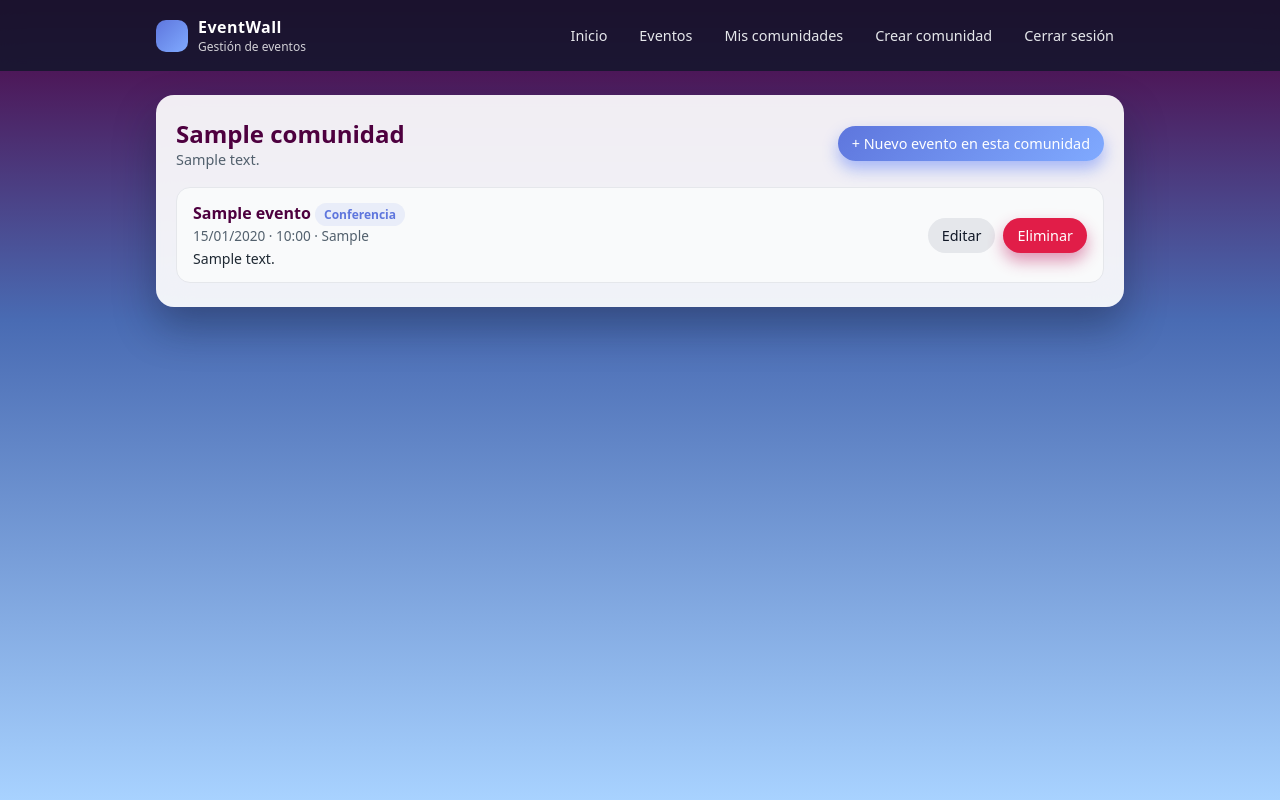
After one commit to DAOZ2004/EventWall, a Django app: page /comunidades/1/ in a window 1280 px wide. The commit adds this page. Run offline with Django 5.2, Linux system fonts and the light colour scheme; a user stored in the database is signed in; tables that the repository leaves empty hold one stand-in row (values such as "Sample post").

Commit message:
mejorando vista de comunidades y eventos

```diff
--- a/EventWall/EventWall/urls.py
+++ b/EventWall/EventWall/urls.py
@@ -33,4 +33,10 @@ urlpatterns = [
     path('eventos/<int:pk>/eliminar/', views.evento_eliminar, name='evento_eliminar'),
     path("comunidades/", views.comunidades_list, name="Comunidades"),
     path("comunidades/nueva/", views.crear_comunidad_view, name="CrearComunidad"),
+    path("comunidades/<int:pk>/", views.comunidad_detalle, name="comunidad_detalle"),
+    path(
+        "comunidades/<int:comunidad_id>/eventos/nuevo/",
+        views.evento_crear,
+        name="evento_crear_en_comunidad",
+    ),
 ]
--- /dev/null
+++ b/EventWall/appEventWall/Templates/comunidad_detalle.html
@@ -0,0 +1,78 @@
+{% load static %}
+<!DOCTYPE html>
+<html lang="es">
+<head>
+    <meta charset="UTF-8">
+    <title>{{ comunidad.nombre }} - EventWall</title>
+    <meta name="viewport" content="width=device-width, initial-scale=1">
+    <link rel="stylesheet" href="{% static 'css/styles.css' %}">
+    <link rel="icon" href="{% static 'img/EventWall.jpg' %}" type="image/x-icon">
+</head>
+<body>
+<header class="header">
+    <div class="header-inner">
+        <div class="header-row">
+            <div class="brand">
+                <div class="brand-logo"></div>
+                <div>
+                    <div class="brand-title">EventWall</div>
+                    <div style="font-size:0.75rem; opacity:.8;">Gestión de eventos</div>
+                </div>
+            </div>
+            <nav class="nav">
+                <a href="{% url 'home' %}">Inicio</a>
+                <a href="{% url 'eventos_list' %}">Eventos</a>
+                <a href="{% url 'Comunidades' %}">Mis comunidades</a>
+                <a href="{% url 'CrearComunidad' %}">Crear comunidad</a>
+                <a href="{% url 'logout' %}">Cerrar sesión</a>
+            </nav>
+        </div>
+    </div>
+</header>
+
+<main>
+    <div class="main-container">
+        <section class="card-panel">
+            <div class="page-header">
+                <div>
+                    <h2 class="page-title">{{ comunidad.nombre }}</h2>
+                    <p class="page-subtitle">
+                        {{ comunidad.descripcion|default:"Sin descripción" }}
+                    </p>
+                </div>
+                <a href="{% url 'evento_crear_en_comunidad' comunidad.id %}" class="btn">
+                    + Nuevo evento en esta comunidad
+                </a>
+            </div>
+
+            <ul class="events-list">
+                {% for evento in eventos %}
+                    <li class="event-card">
+                        <div class="event-main">
+                            <div class="event-title">
+                                {{ evento.titulo }}
+                                <span class="badge">{{ evento.get_tipo_display }}</span>
+                            </div>
+                            <div class="event-meta">
+                                {{ evento.fecha|date:"d/m/Y" }}
+                                · {{ evento.hora|time:"H:i" }}
+                                · {{ evento.lugar }}
+                            </div>
+                            <p class="event-description">
+                                {{ evento.descripcion }}
+                            </p>
+                        </div>
+                        <div class="event-actions">
+                            <a href="{% url 'evento_editar' evento.id %}" class="btn-secondary">Editar</a>
+                            <a href="{% url 'evento_eliminar' evento.id %}" class="btn-danger">Eliminar</a>
+                        </div>
+                    </li>
+                {% empty %}
+                    <p>No hay eventos en esta comunidad todavía. Crea uno con el botón de arriba.</p>
+                {% endfor %}
+            </ul>
+        </section>
+    </div>
+</main>
+</body>
+</html>
--- a/EventWall/appEventWall/Templates/eventos_list.html
+++ b/EventWall/appEventWall/Templates/eventos_list.html
@@ -53,6 +53,9 @@
                                         <span class="badge">
                                             {{ evento.get_tipo_display }}
                                         </span>
+                                        <div class="event-meta">
+                                           Comunidad: {{ evento.comunidad.nombre }}
+                                        </div>
                                     {% endif %}
                                 </div>
                                 <div class="event-meta">
--- a/EventWall/appEventWall/models.py
+++ b/EventWall/appEventWall/models.py
@@ -20,7 +20,7 @@ class Evento(models.Model):
         ('otro', 'Otro'),
     ]
 
-    # Campos que ya tenías
+
     titulo = models.CharField(max_length=120)
     descripcion = models.TextField(blank=True)
     fecha = models.DateField()
@@ -35,9 +35,17 @@ class Evento(models.Model):
         blank=True
     )
 
-    # Quién creó el evento (del modelo nuevo)
+
     creado_por = models.ForeignKey(
         settings.AUTH_USER_MODEL,
+        on_delete=models.CASCADE,
+        related_name='eventos',
+        null=True,
+        blank=True
+    )
+
+    comunidad = models.ForeignKey(
+        'Comunidad',
         on_delete=models.CASCADE,
         related_name='eventos',
         null=True,
--- a/EventWall/appEventWall/views.py
+++ b/EventWall/appEventWall/views.py
@@ -77,17 +77,34 @@ def evento_detalle(request, pk):
     return render(request, "evento_detalle.html", {"evento": evento})
 
 @login_required
-def evento_crear(request):
+def evento_crear(request, comunidad_id=None):
+    comunidad = None
+    if comunidad_id is not None:
+        comunidad = get_object_or_404(Comunidad, id=comunidad_id, propietario=request.user)
+
     if request.method == "POST":
-        form = EventForm(request.POST)
+        form = EventForm(request.POST, user=request.user)
         if form.is_valid():
             evento = form.save(commit=False)
             evento.creado_por = request.user
+            if comunidad is not None:
+                evento.comunidad = comunidad   # lo forzamos a esta comunidad
             evento.save()
+            # Si venimos desde una comunidad, regresamos ahí
+            if comunidad is not None:
+                return redirect("comunidad_detalle", pk=comunidad.id)
             return redirect("eventos_list")
     else:
-        form = EventForm()
-    return render(request, "evento_form.html", {"form": form})
+        initial = {}
+        if comunidad is not None:
+            initial["comunidad"] = comunidad
+        form = EventForm(user=request.user, initial=initial)
+
+    return render(
+        request,
+        "evento_form.html",
+        {"form": form, "comunidad": comunidad},
+    )
 
 @login_required
 def evento_editar(request, pk):
@@ -129,3 +146,13 @@ def crear_comunidad_view(request):
         form = ComunidadForm()
 
     return render(request, "ComunidadCreacion.html", {"form": form})
+
+@login_required
+def comunidad_detalle(request, pk):
+    comunidad = get_object_or_404(Comunidad, pk=pk, propietario=request.user)
+    eventos = comunidad.eventos.order_by("fecha", "hora")
+    return render(
+        request,
+        "comunidad_detalle.html",
+        {"comunidad": comunidad, "eventos": eventos},
+    )
```
Also changed, not shown: EventWall/appEventWall/Templates/Comunidades.html (+78 -13 lines), EventWall/appEventWall/forms.py (+20 -19 lines), EventWall/appEventWall/migrations/0005_evento_comunidad.py (added).
